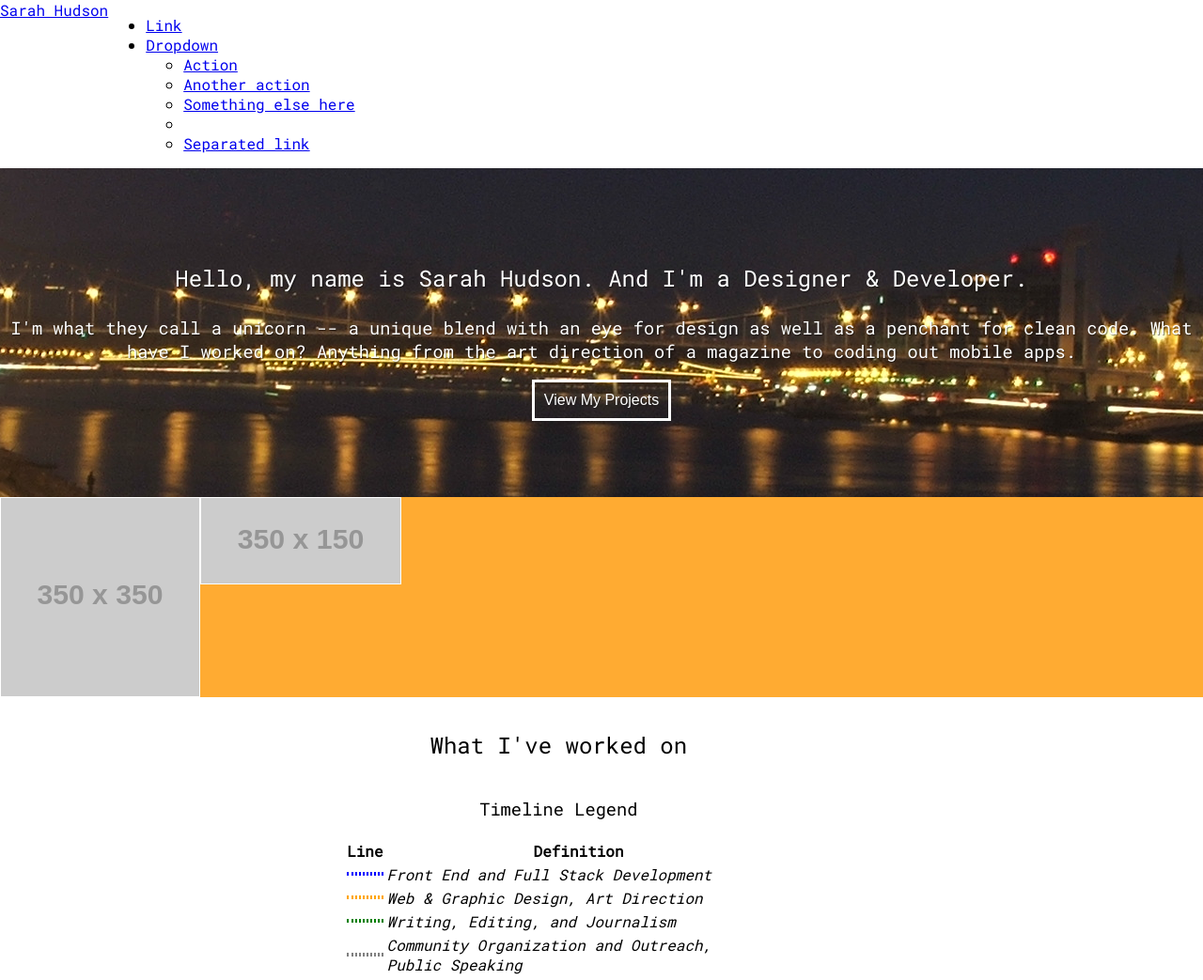
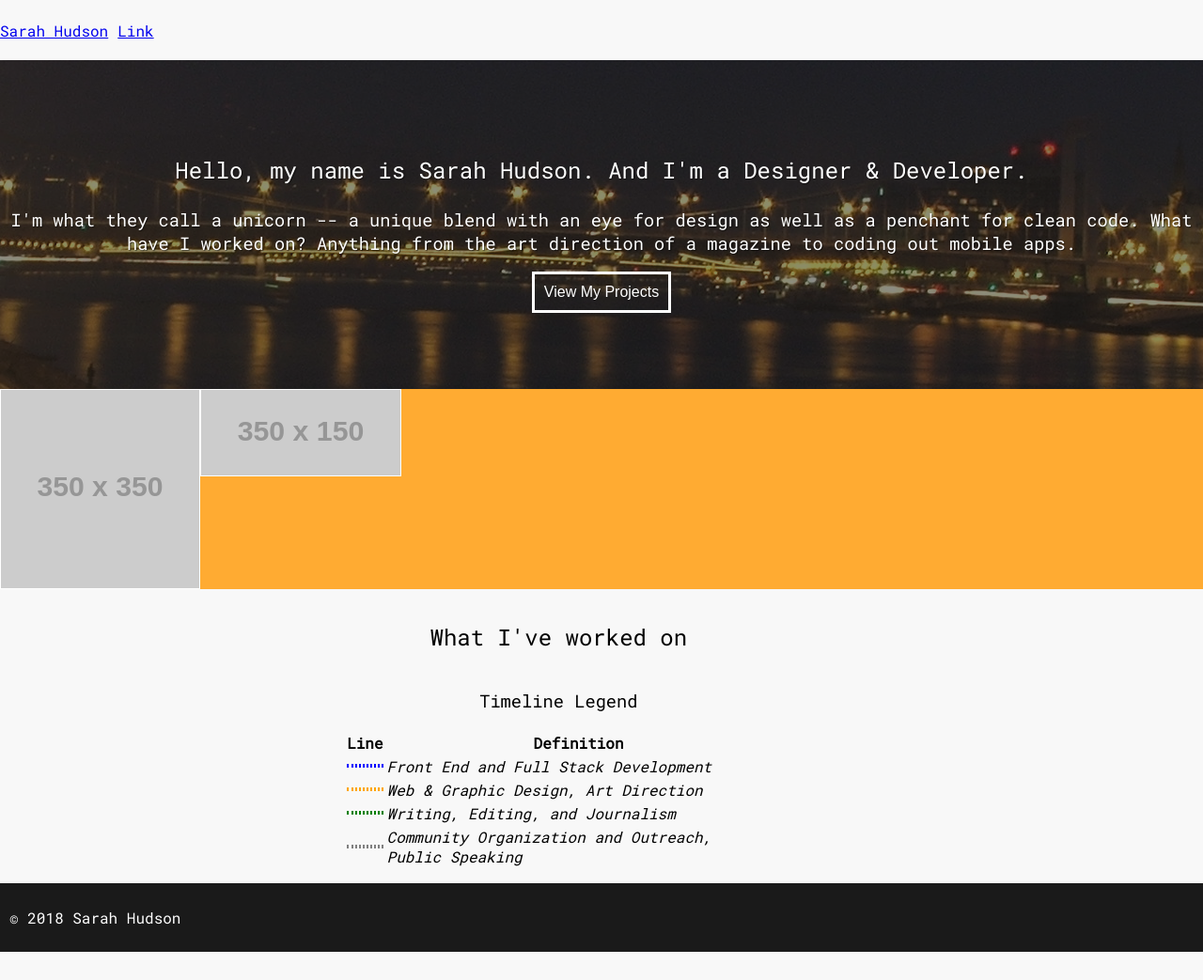
Before and after one commit to shudsonbstar4/portfolio-2016, a website: page src/index.html in a window 1280 px wide. Shown: the top 1043 px of the page at 94% size. After the commit the page ends 1013 px from the top, so only its background shows below. Drawn offline with Linux system fonts and the light colour scheme; placeholder pictures from the web are drawn by us; some icons are missing.

Commit message:
Changes background color to light grey, adjusts navbar links

```diff
--- /dev/null
+++ b/src/assets/styles/sass/components/_components.scss
@@ -0,0 +1,5 @@
+@import "components/buttons";
+@import "components/hero";
+@import "components/navbar";
+@import "components/modal";
+@import "components/footer";
--- a/src/assets/styles/sass/components/_hero.scss
+++ b/src/assets/styles/sass/components/_hero.scss
@@ -1,4 +1,4 @@
 #greeting {
-  background: rbga(map-get($neutrals, 'darkest') 0.25);
+  background-color: rgba(map-get($neutrals, 'darkest'), 0.5);
   height: 100%;
 }
--- a/src/assets/styles/sass/components/_navbar.scss
+++ b/src/assets/styles/sass/components/_navbar.scss
@@ -1,3 +1,9 @@
 .navbar {
   display: flex;
+  flex: 1;
+  height: 4em;
+
+  & > * {
+    padding-right: $default-spacing;
+  }
 }
--- a/src/assets/styles/sass/main.scss
+++ b/src/assets/styles/sass/main.scss
@@ -3,15 +3,7 @@
 @import "../../../../bower_components/font-awesome/scss/font-awesome.scss";
 
 //Global
-@import "shared/normalize";
-@import "shared/global";
-@import "shared/layout";
-@import "shared/utilities";
-@import "shared/images";
+@import "shared/shared";
 
 // Components
-@import "components/buttons";
-@import "components/hero";
-@import "components/navbar";
-@import "components/modal";
-@import "components/footer";
+@import "components/components";
--- a/src/assets/styles/sass/shared/_global.scss
+++ b/src/assets/styles/sass/shared/_global.scss
@@ -1,5 +1,6 @@
 /* GENERAL & SITE-WIDE RULES */
 body {
+	background-color: map-get($neutrals, 'lighter');
 	font-family: 'Roboto Mono', monospace;
 	font-weight: 300;
 	font-size:16px;
--- /dev/null
+++ b/src/assets/styles/sass/shared/_lists.scss
@@ -0,0 +1,15 @@
+.list {
+  &--unstyled {
+    list-style-type: none;
+    margin: 0;
+    padding: 0;
+  }
+
+  &--inline {
+    display: inline-block;
+
+    li {
+      padding-right: $default-spacing;
+    }
+  }
+}
--- /dev/null
+++ b/src/assets/styles/sass/shared/_shared.scss
@@ -0,0 +1,6 @@
+@import "shared/normalize";
+@import "shared/global";
+@import "shared/layout";
+@import "shared/utilities";
+@import "shared/images";
+@import "shared/lists";
--- a/src/assets/styles/sass/shared/_utilities.scss
+++ b/src/assets/styles/sass/shared/_utilities.scss
@@ -5,9 +5,19 @@
 }
 
 .align {
+  &--left {
+    align-items: left;
+    display: flex;
+  }
+
+  &--right {
+    align-items: right;
+    display: flex;
+  }
+
   &--centered {
+    align-items: center;
     display: flex;
-    align-items: center;
   }
 }
 
--- a/src/assets/styles/sass/shared/_variables.scss
+++ b/src/assets/styles/sass/shared/_variables.scss
@@ -9,6 +9,7 @@ $brand: (
 
 $neutrals: (
   'lightest': #ffffff,
+  'lighter': #f8f8f8,
   'medium': #5d5d5d,
   'darkest': #1a1a1a
 );
--- a/src/index.html
+++ b/src/index.html
@@ -11,29 +11,15 @@
 	</head>
 	<body>
 		<!-- NAVIGATION -->
-		<nav class="grid--row navbar navbar-default">
-			<div class="container">
-				<div class="navbar-header">
-					<div class="navbar-left">
-						<a class="navbar-brand" href="index.html">
-							Sarah Hudson
-						</a>
-					</div>
-				</div>
-					<ul class="nav navbar-nav navbar-right">
-					<li><a href="#">Link</a></li>
-					<li class="dropdown">
-						<a href="#" class="dropdown-toggle" data-toggle="dropdown" role="button" aria-haspopup="true" aria-expanded="false">Dropdown <span class="caret"></span></a>
-						<ul class="dropdown-menu">
-						<li><a href="#">Action</a></li>
-						<li><a href="#">Another action</a></li>
-						<li><a href="#">Something else here</a></li>
-						<li role="separator" class="divider"></li>
-						<li><a href="#">Separated link</a></li>
-						</ul>
-					</li>
-					</ul>
+		<nav class="grid--row navbar align--centered">
+			<div class="navbar--header">
+				<a class="navbar--brand" href="index.html">
+					Sarah Hudson
+				</a>
 			</div>
+			<ul class="list--unstyled navbar--links align--right">
+				<li><a href="#">Link</a></li>
+			</ul>
 		</nav>
 		<div class="hero">
 			<!-- HEADING -->
```
Also changed, not shown: build/index.html, build/styles/main.css.
